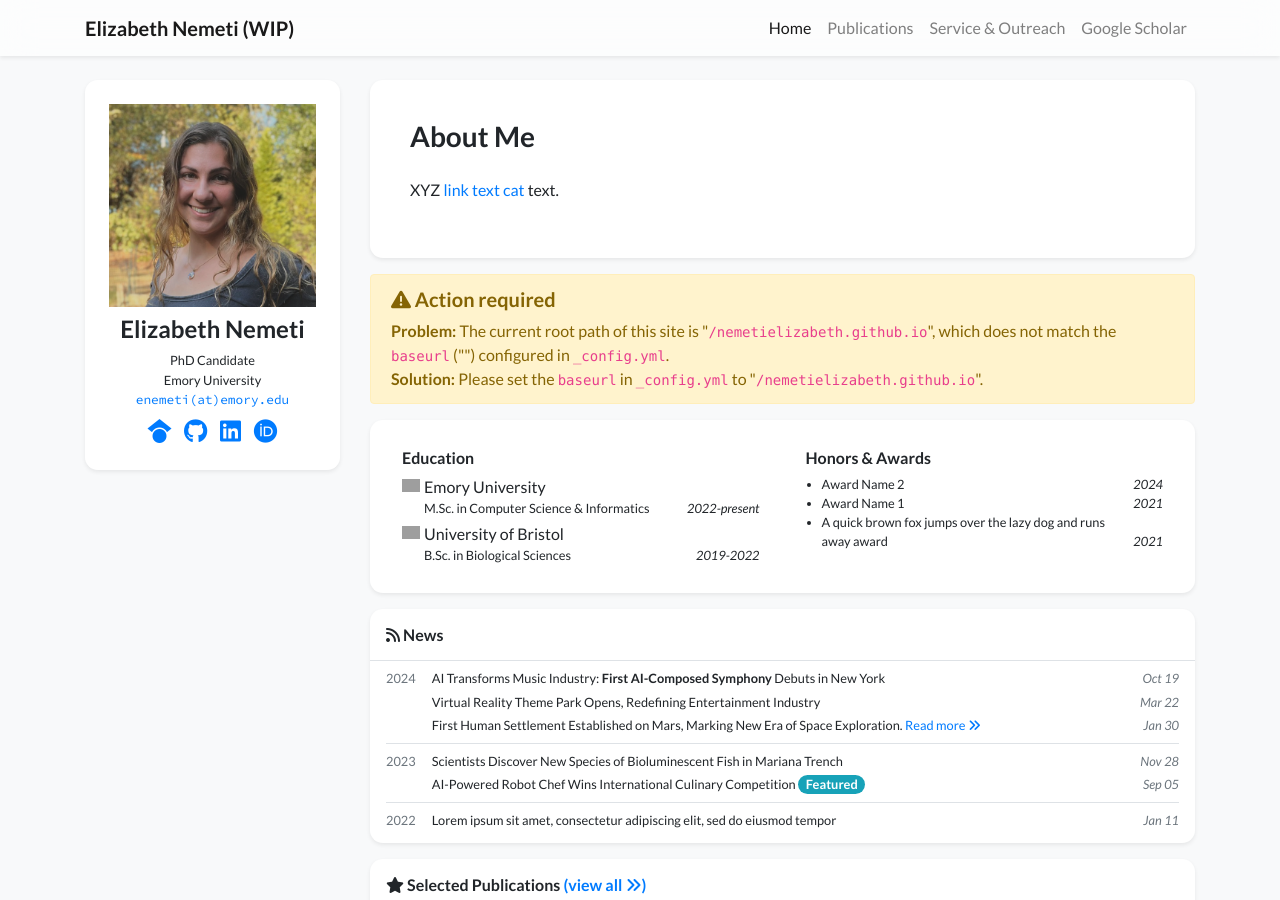
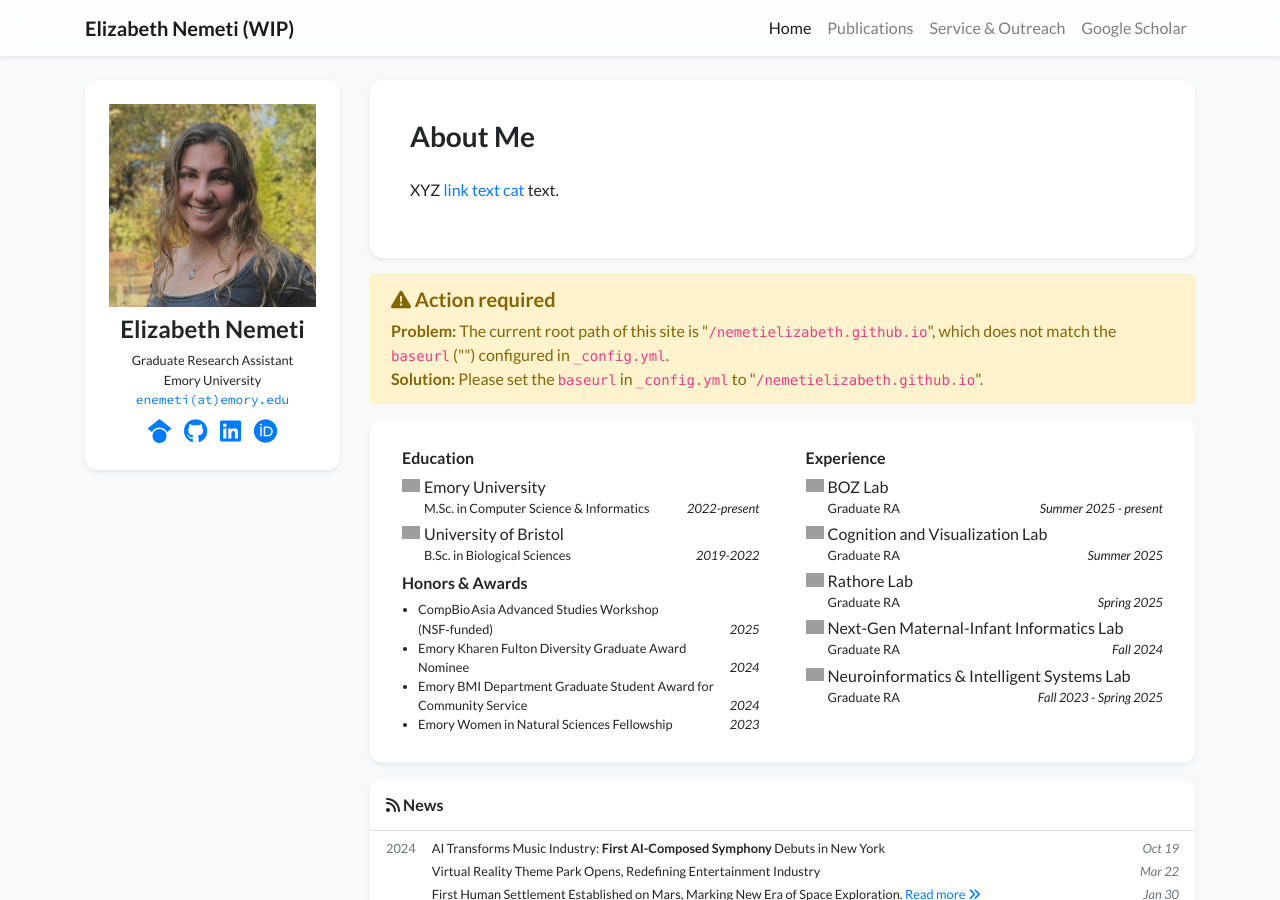
Before and after one commit to nemetielizabeth/nemetielizabeth.github.io, a Jekyll site: the page built from index.html, in a window 1280 px wide and 900 px high. Built offline with Jekyll 4.4.1, drawn with Linux system fonts in a browser that asks for light colours; nearby versions of some CDN libraries; a style sheet for code colours, icons or effects is not loaded; grey boxes are pictures that could not be loaded.

Commit message:
Update profile.yml

```diff
--- a/_data/profile.yml
+++ b/_data/profile.yml
@@ -2,7 +2,7 @@ primary_name: "Elizabeth Nemeti"
 navbar_name: "Elizabeth Nemeti (WIP)"
 
 positions:
-- name: PhD Candidate
+- name: Graduate Research Assistant
 - name: Emory University
   logo: /assets/images/badges/MIT_Social_circle.png
 
@@ -35,16 +35,38 @@ education:
   position: B.Sc. in Biological Sciences
   date: 2019-2022
 
-# experience:
-# - name: Peking University
-#   logo: /assets/images/badges/PKU_red.png
-#   position: Research Intern
-#   date: Sep. 2019 - Jul. 2021
+experience:
+- name: BOZ Lab
+  logo: /assets/images/badges/emory.png
+  position: Graduate RA
+  date: Summer 2025 - present
+
+- name: Cognition and Visualization Lab
+  logo: /assets/images/badges/emory.png
+  position: Graduate RA
+  date: Summer 2025
+
+- name: Rathore Lab
+  logo: /assets/images/badges/emory.png
+  position: Graduate RA
+  date: Spring 2025
+
+- name: Next-Gen Maternal-Infant Informatics Lab
+  logo: /assets/images/badges/emory.png
+  position: Graduate RA
+  date: Fall 2024
+
+- name: Neuroinformatics & Intelligent Systems Lab
+  logo: /assets/images/badges/emory.png
+  position: Graduate RA
+  date: Fall 2023 - Spring 2025
 
 awards:
-- name: Award Name 2
+- name: CompBio Asia Advanced Studies Workshop (NSF‑funded)
+  date: 2025
+- name: Emory Kharen Fulton Diversity Graduate Award Nominee
   date: 2024
-- name: Award Name 1
-  date: 2021
-- name: A quick brown fox jumps over the lazy dog and runs away award
-  date: 2021
+- name: Emory BMI Department Graduate Student Award for Community Service
+  date: 2024
+- name: Emory Women in Natural Sciences Fellowship
+  date: 2023
```
